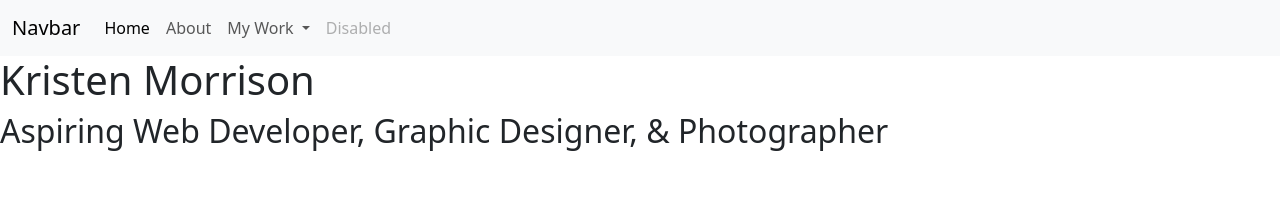
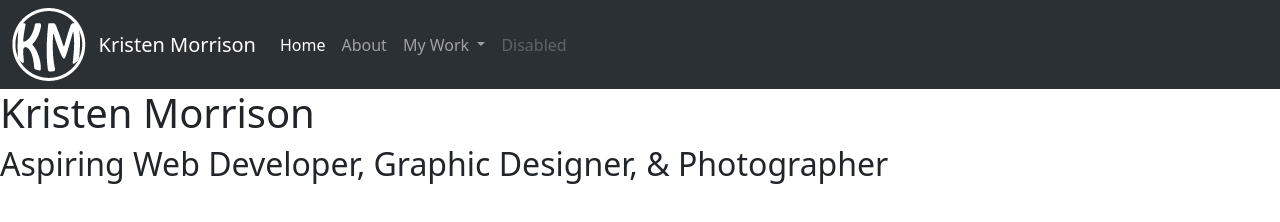
Before and after one commit to KristenMorrison/KristenMorrison.github.io, a plain HTML site: page index.html in a window 1280 px wide. Drawn offline with nearby package versions, Linux system fonts and the light colour scheme.

Commit message:
added nav

```diff
--- a/index.html
+++ b/index.html
@@ -11,16 +11,18 @@
     <title>My Bio</title>
 </head>
 <body>
-    <nav class="navbar navbar-expand-lg bg-body-tertiary">
+    <nav class="navbar navbar-expand-lg bg-body-tertiary navbar bg-dark" data-bs-theme="dark">
         <div class="container-fluid">
-          <a class="navbar-brand" href="#">Navbar</a>
+            <img src="kmlogo.png" alt="logo with initials K & M in a circle">
+          <a class="navbar-brand Name ">Kristen Morrison</a>
+
           <button class="navbar-toggler" type="button" data-bs-toggle="collapse" data-bs-target="#navbarSupportedContent" aria-controls="navbarSupportedContent" aria-expanded="false" aria-label="Toggle navigation">
             <span class="navbar-toggler-icon"></span>
           </button>
           <div class="collapse navbar-collapse" id="navbarSupportedContent">
             <ul class="navbar-nav me-auto mb-2 mb-lg-0">
               <li class="nav-item">
-                <a class="nav-link active" aria-current="page" href="#">Home</a>
+                <a class="nav-link active" aria-current="page" href="index.html">Home</a>
               </li>
               <li class="nav-item">
                 <a class="nav-link" href="#">About</a>
@@ -46,5 +48,16 @@
       </nav>
     <h1>Kristen Morrison</h1>
     <h2>Aspiring Web Developer, Graphic Designer, & Photographer</h2>
+
+
+
+
+
+
+
+
+
+    <script src="https://cdn.jsdelivr.net/npm/@popperjs/core@2.11.7/dist/umd/popper.min.js" integrity="sha384-zYPOMqeu1DAVkHiLqWBUTcbYfZ8osu1Nd6Z89ify25QV9guujx43ITvfi12/QExE" crossorigin="anonymous"></script>
+<script src="https://cdn.jsdelivr.net/npm/bootstrap@5.3.0-alpha3/dist/js/bootstrap.min.js" integrity="sha384-Y4oOpwW3duJdCWv5ly8SCFYWqFDsfob/3GkgExXKV4idmbt98QcxXYs9UoXAB7BZ" crossorigin="anonymous"></script>
 </body>
 </html>
--- a/styles.css
+++ b/styles.css
@@ -1,3 +1,4 @@
-body {
-    background-color: black;
+.Name {
+  padding-left: 1%;
+
 }
```
Also changed, not shown: kmlogo.png (added).
